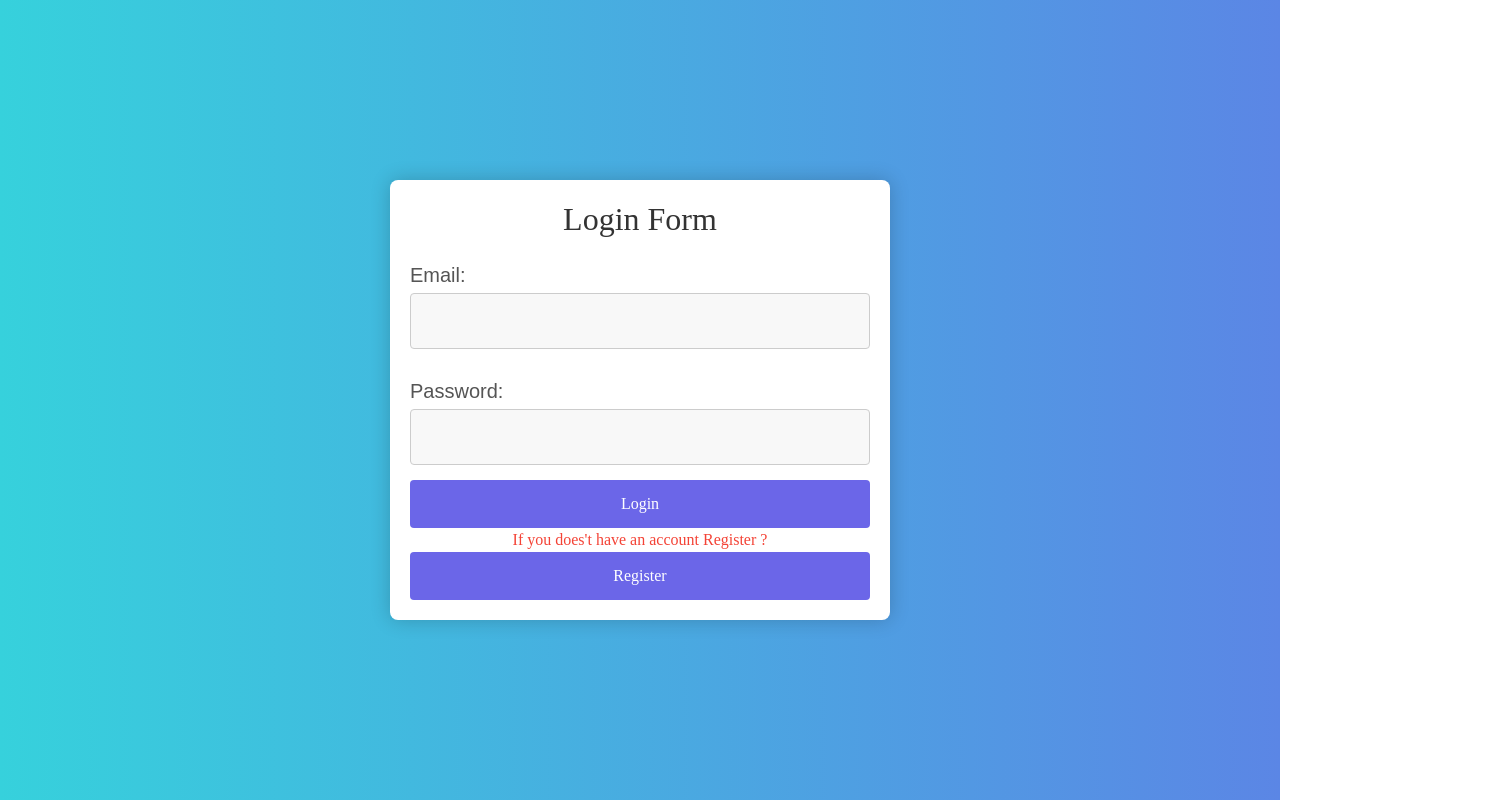
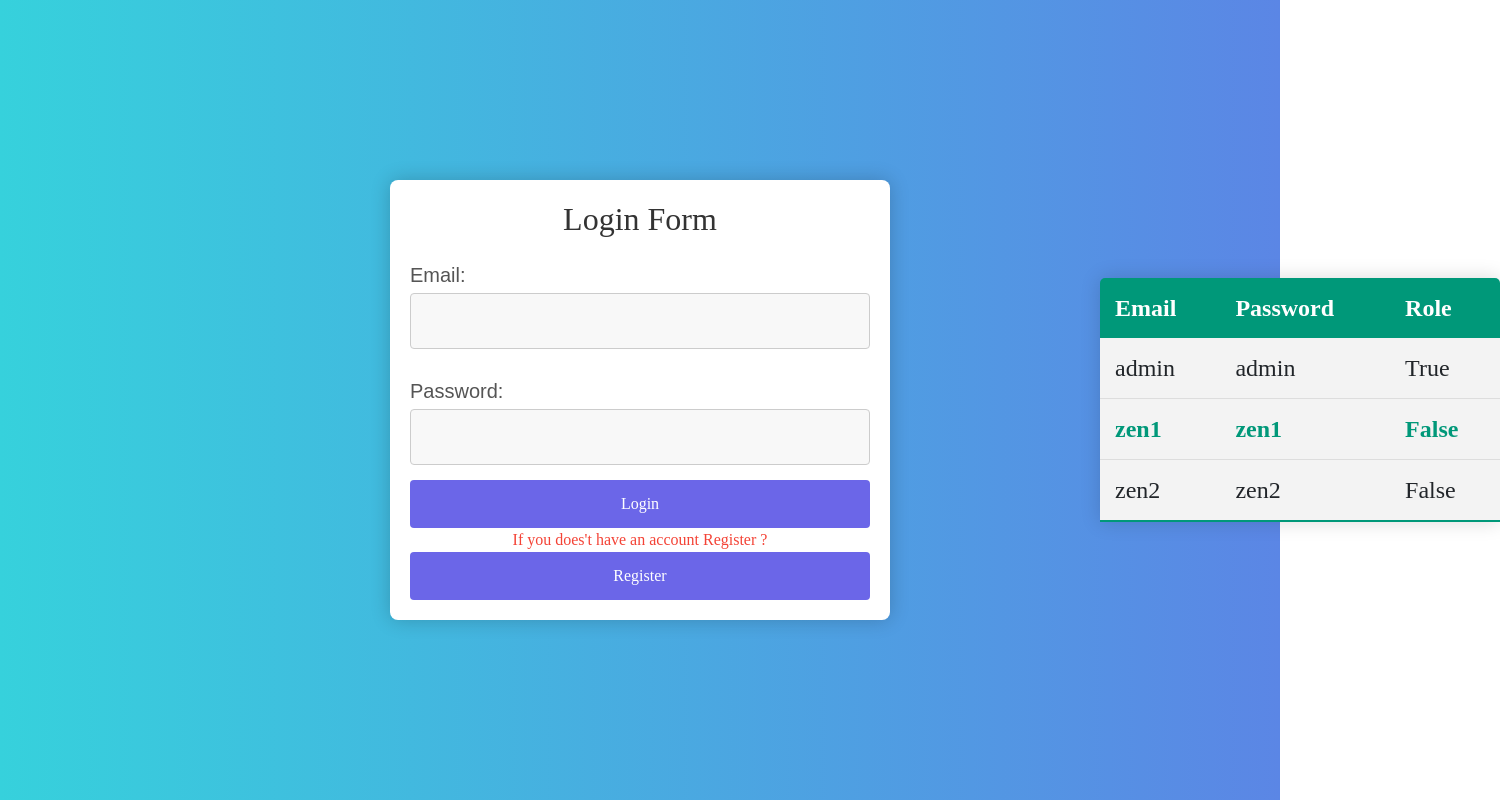
Before and after one commit to SHAHKUL/zen-desk-frontend, a React (Create React App) app: page / in a window 1280 px wide. Shown: the whole page, 1500 px wide, since content can reach past the window. Built offline with nearby package versions, Linux system fonts and the light colour scheme; a web font is replaced by a local one.

Commit message:
version 1.1

```diff
--- a/src/Url.js
+++ b/src/Url.js
@@ -1,4 +1,4 @@
-// const Url=`http://localhost:8500`
+const Url=`http://localhost:8500`
 
-const Url=`https://zen-desk-backend-deploy.onrender.com/`
+// const Url=`https://zen-desk-backend-deploy.onrender.com`
 export default Url
--- a/src/addAdmin/Addadmin.js
+++ b/src/addAdmin/Addadmin.js
@@ -34,7 +34,7 @@ function Addadmin() {
       } else {
         setTimeout(() => {
           setSucc("");
-        }, 2000);
+        }, 3000);
 
         setSucc(res.data.success);
       }
@@ -60,6 +60,7 @@ function Addadmin() {
           <label>Admin</label>
 
           <select value={admins} onChange={(e) => setAdmins(e.target.value)}>
+            <option disabled>Choose the Admin Option</option>
             <option value="true">Yes</option>
             <option value="false">No</option>
           </select>
--- a/src/header/Header.js
+++ b/src/header/Header.js
@@ -10,6 +10,7 @@ function Header() {
   const { batche } = useSelector((state) => state.classDay);
   const { user } = useSelector((state) => state.auth);
   const { admin } = useSelector((state) => state.auth);
+  const { nameAdmin } = useSelector((state) => state.auth);
   const navigate = useNavigate();
   const dispatch = useDispatch();
 
@@ -55,7 +56,7 @@ function Header() {
                   {user.name ? user.name.toUpperCase() : null}
                 </h3>
               </span>
-              {admin && <h3 className="button-29">Admin View</h3>}
+              {admin && <h3 className="button-29">Admin {nameAdmin ?nameAdmin.toUpperCase():null}</h3>}
             </span>
           </div>
           <div className="col-lg-3">
--- a/src/login/Login.js
+++ b/src/login/Login.js
@@ -4,14 +4,13 @@ import axios from "axios";
 import { useFormik } from "formik";
 import Url from "../Url";
 import { Link, useNavigate } from "react-router-dom";
-import { useDispatch, useSelector } from "react-redux";
-import { login } from "../redux/authSlice";
+import { useDispatch } from "react-redux";
+import { login, adminTask } from "../redux/authSlice";
 function Login() {
   const [err, setErr] = useState("");
   const [log, setLog] = useState(false);
   const navigate = useNavigate();
   const dispatch = useDispatch();
-
 
   const formik = useFormik({
     initialValues: {
@@ -35,16 +34,18 @@ function Login() {
 
         if (str.data.message) {
           setErr(str.data.message);
-          setLog(false)
         } else {
           dispatch(login(str.data));
+          if (str.data.isAdmin) {
+            var obj = {};
+            obj.special = str.data.others.name;
 
-          setTimeout(() => {
-            navigate("/home");
-            setLog(false);
-          }, 2000);
+            dispatch(adminTask(obj));
+          }
+
+          navigate("/home");
+          setLog(false);
         }
-
       } catch (error) {
         console.log(error);
       }
@@ -117,6 +118,34 @@ function Login() {
           <button className="but-class">Register</button>
         </Link>
       </form>
+      <div className="table-login">
+        <table className="content-table">
+          <thead>
+            <tr>
+              <th>Email</th>
+              <th>Password</th>
+              <th>Role</th>
+            </tr>
+          </thead>
+          <tbody>
+            <tr>
+              <td>admin</td>
+              <td>admin</td>
+              <td>True</td>
+            </tr>
+            <tr className="active-row">
+              <td>zen1</td>
+              <td>zen1</td>
+              <td>False</td>
+            </tr>
+            <tr>
+              <td>zen2</td>
+              <td>zen2</td>
+              <td>False</td>
+            </tr>
+          </tbody>
+        </table>
+      </div>
     </div>
   );
 }
--- a/src/login/Profile.js
+++ b/src/login/Profile.js
@@ -1,19 +1,43 @@
 import React, { useEffect, useState } from "react";
 import { useSelector } from "react-redux";
+import { useFormik } from "formik";
 import "./login.css";
 import axios from "axios";
 import Url from "../Url";
 function Profile() {
-  const [users, setuser] = useState({});
-  const [education, setEducation] = useState();
-  const [phone, setPhone] = useState();
-  const [year, setYear] = useState();
   const [notifi, setNotify] = useState(false);
   const { user } = useSelector((state) => state.auth);
   const { token } = useSelector((state) => state.auth);
   useEffect(() => {
     fetchOne();
   }, []);
+
+  let formik = useFormik({
+    initialValues: {
+      name: "",
+      email: "",
+      batch: "",
+      education: "",
+      phone: "",
+      year: "",
+    },
+    onSubmit: async (val) => {
+      try {
+        await axios.put(
+          `${Url}/auth/task/${user._id}`,
+          val,
+          {
+            headers: {
+              auth: token,
+            },
+          }
+        );
+        setNotify(true);
+      } catch (error) {
+        console.log(error);
+      }
+    },
+  });
 
   const fetchOne = async () => {
     try {
@@ -22,29 +46,7 @@ function Profile() {
           auth: token,
         },
       });
-      setuser(res.data);
-    } catch (error) {
-      console.log(error);
-    }
-  };
-
-  const handleUpdate = async () => {
-    try {
-      setNotify(true);
-      await axios.put(
-        `${Url}/auth/task/${user._id}`,
-        {
-          ...users,
-          education,
-          phone,
-          year,
-        },
-        {
-          headers: {
-            auth: token,
-          },
-        }
-      );
+      formik.setValues(res.data);
     } catch (error) {
       console.log(error);
     }
@@ -52,10 +54,7 @@ function Profile() {
 
   return (
     <div className="profile-form">
-      <form
-        className="forms-profile-design"
-        onSubmit={(e) => e.preventDefault()}
-      >
+      <form className="forms-profile-design" onSubmit={formik.handleSubmit}>
         <h1 style={{ display: "flex", justifyContent: "center" }}>
           Personal Details
         </h1>
@@ -69,11 +68,12 @@ function Profile() {
               className="form-control"
               placeholder="First name"
               aria-label="First name"
-              value={user.name}
+              name="name"
+              value={formik.values.name}
+              onChange={formik.handleChange}
               disabled
             />
           </div>
-
         </div>
         <div className="mb-3">
           <label htmlFor="exampleInputEmail1" className="form-label">
@@ -84,7 +84,9 @@ function Profile() {
             className="form-control"
             id="exampleInputEmail1"
             aria-describedby="emailHelp"
-            value={users.email}
+            name="email"
+            value={formik.values.email}
+            onChange={formik.handleChange}
             disabled
           />
         </div>
@@ -97,11 +99,13 @@ function Profile() {
             className="form-control"
             id="exampleInputEmail1"
             aria-describedby="emailHelp"
-            defaultValue={users.batch}
-            value={users.batch}
+            name="batch"
+            value={formik.values.batch}
+            onChange={formik.handleChange}
             disabled
           />
         </div>
+
         <div className="mb-3">
           <label htmlFor="exampleInputEmail1" className="form-label">
             Educational Qualification
@@ -111,8 +115,9 @@ function Profile() {
             className="form-control"
             id="exampleInputEmail1"
             aria-describedby="emailHelp"
-            value={education ? education : users.education}
-            onChange={(e) => setEducation(e.target.value)}
+            name="education"
+            value={formik.values.education}
+            onChange={formik.handleChange}
           />
         </div>
         <div className="mb-3">
@@ -124,8 +129,9 @@ function Profile() {
             className="form-control"
             id="exampleInputEmail1"
             aria-describedby="emailHelp"
-            value={phone ? phone : user.phone}
-            onChange={(e) => setPhone(e.target.value)}
+            name="phone"
+            value={formik.values.phone}
+            onChange={formik.handleChange}
           />
         </div>
         <div className="mb-3">
@@ -137,15 +143,12 @@ function Profile() {
             className="form-control"
             id="exampleInputEmail1"
             aria-describedby="emailHelp"
-            value={year ? year : users.year}
-            onChange={(e) => setYear(e.target.value)}
+            name="year"
+            value={formik.values.year}
+            onChange={formik.handleChange}
           />
         </div>
-        <button
-          type="submit"
-          className="btn btn-outline-warning"
-          onClick={() => handleUpdate()}
-        >
+        <button type={"submit"} className="btn btn-outline-warning">
           Update
         </button>
       </form>
@@ -162,7 +165,6 @@ function Profile() {
             <div className="shadow scale"></div>
             <div className="message">
               <h3 className="alert">Updated Successfully!!!</h3>
-
             </div>
             <button className="button-box">
               <h1
--- a/src/login/login.css
+++ b/src/login/login.css
@@ -403,3 +403,48 @@ input[type="checkbox"] {
     width: 700px;
     height: 250px;
   }
+
+  .table-login{
+	position: absolute;
+	left: 1100px;
+  }
+
+
+  .content-table {
+    border-collapse: collapse;
+    margin: 25px 0;
+    font-size: 24px;
+    min-width: 400px;
+    border-radius: 5px 5px 0 0;
+    overflow: hidden;
+    box-shadow: 0 0 20px rgba(0, 0, 0, 0.15);
+}
+
+.content-table thead tr {
+    background-color: #009879;
+    color: #ffffff;
+    text-align: left;
+    font-weight: bold;
+}
+
+.content-table th,
+.content-table td {
+    padding: 12px 15px;
+}
+
+.content-table tbody tr {
+    border-bottom: 1px solid #dddddd;
+}
+
+.content-table tbody tr {
+    background-color: #f3f3f3;
+}
+
+.content-table tbody tr:last-of-type {
+    border-bottom: 2px solid #009879;
+}
+
+.content-table tbody tr.active-row {
+    font-weight: bold;
+    color: #009879;
+}
--- a/src/redux/authSlice.js
+++ b/src/redux/authSlice.js
@@ -5,8 +5,8 @@ const initialState = {
   token: null,
   admin: null,
   zenclass: null,
-  batch:null,
-
+  batch: null,
+  nameAdmin: null,
 };
 
 export const authSlice = createSlice({
@@ -23,22 +23,26 @@ export const authSlice = createSlice({
 
     logout: (state) => {
       state.user = null;
-      state.token =null;
+      state.token = null;
       state.admin = null;
       state.zenclass = null;
-      state.batch =null;
+      state.batch = null;
+      state.nameAdmin = null;
       localStorage.clear();
     },
-    assign:(state,action)=>{
+    assign: (state, action) => {
       state.zenclass = action.payload.zenclass;
-      state.batch=action.payload.batch
+      state.batch = action.payload.batch;
     },
-    showTask:(state,action)=>{
-      state.user=action.payload.user
-    }
+    showTask: (state, action) => {
+      state.user = action.payload.user;
+    },
+    adminTask: (state, action) => {
+      state.nameAdmin = action.payload.special;
+    },
   },
 });
 
-export const { login,  logout,assign,showTask } = authSlice.actions;
+export const { login, logout, assign, showTask, adminTask } = authSlice.actions;
 
 export default authSlice.reducer;
```
